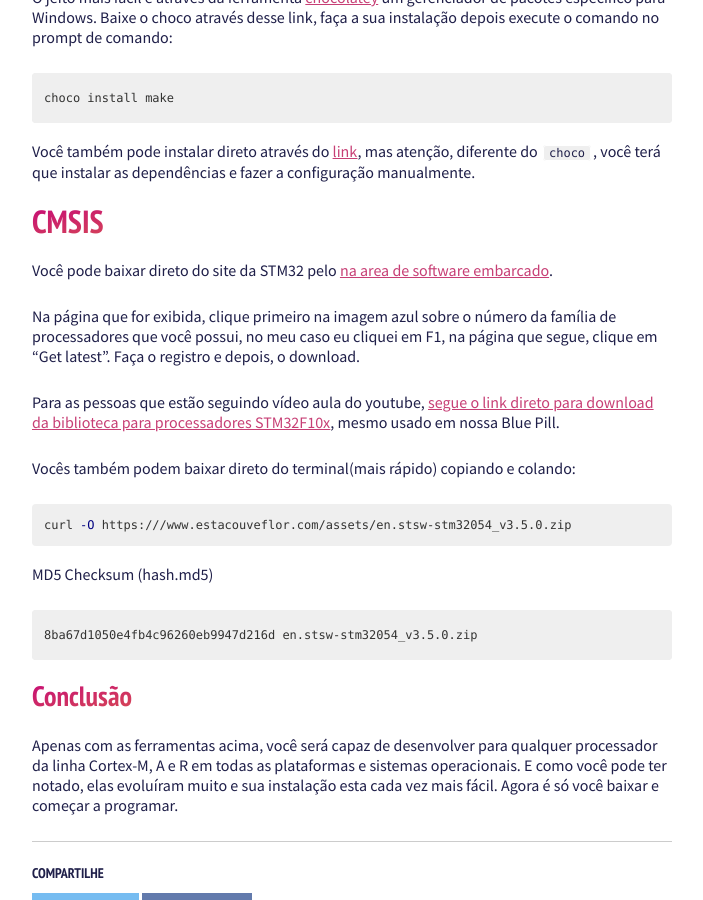
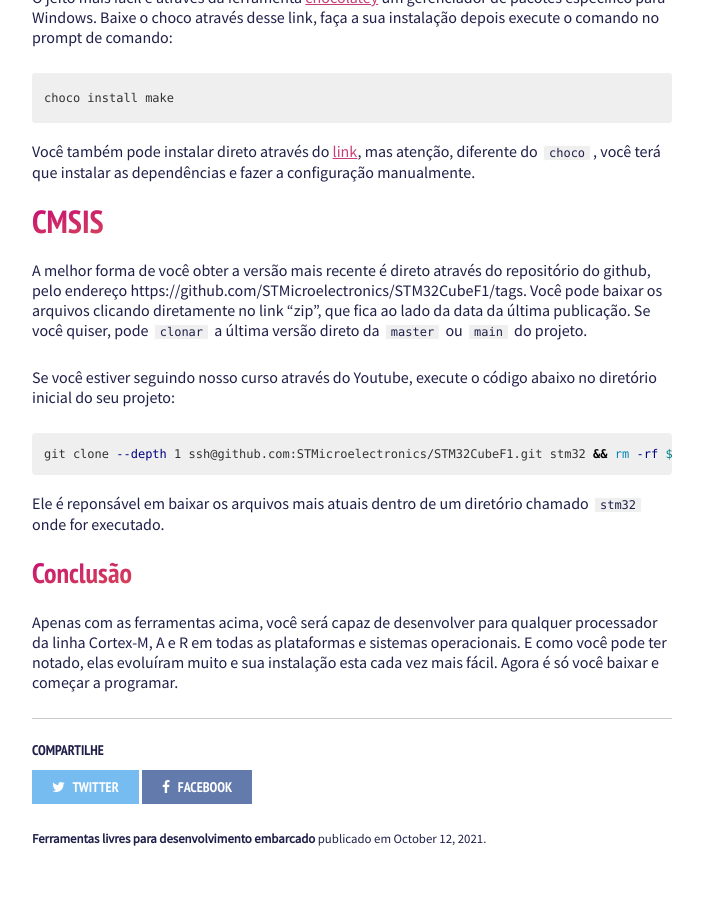
Before and after one commit to klaygomes/klaygomes.github.io, a Jekyll site: the page built from _posts/2021-10-12-stm32-sem-usar-ide.md, in a window 1280 px wide and 900 px high, scrolled down 4177 px. Shown: the whole window, without its empty margins (288-991 px from the left). Built offline with Jekyll 4.4.1, drawn with Linux system fonts in a browser that asks for light colours; nearby versions of some CDN libraries; comment, search, counter and statistics services are not loaded.

Commit message:
Update how to download cmsis

````diff
--- a/_posts/2021-10-12-stm32-sem-usar-ide.md
+++ b/_posts/2021-10-12-stm32-sem-usar-ide.md
@@ -210,27 +210,20 @@ manualmente.
 
 # CMSIS
 
-Você pode baixar direto do site da STM32 pelo
-[na area de software embarcado](https://www.st.com/en/embedded-software/stm32-standard-peripheral-libraries.html).
+A melhor forma de você obter a versão mais recente é direto através do repositório do github, pelo
+endereço https://github.com/STMicroelectronics/STM32CubeF1/tags. Você pode baixar os arquivos
+clicando diretamente no link "zip", que fica ao lado da data da última publicação. Se você quiser,
+pode `clonar` a última versão direto da `master` ou `main` do projeto.
 
-Na página que for exibida, clique primeiro na imagem azul sobre o número da família de processadores
-que você possui, no meu caso eu cliquei em F1, na página que segue, clique em "Get latest".
-Faça o registro e depois, o download.
-
-Para as pessoas que estão seguindo vídeo aula do youtube, [segue o link direto para download da
-biblioteca para processadores STM32F10x](/assets/en.stsw-stm32054_v3.5.0.zip), mesmo usado em nossa
-Blue Pill.
-
-Vocês também podem baixar direto do terminal(mais rápido) copiando e colando:
+Se você estiver seguindo nosso curso através do Youtube, execute o código abaixo no diretório
+inicial do seu projeto:
 
 {% highlight bash %}
-curl -O https:///www.estacouveflor.com/assets/en.stsw-stm32054_v3.5.0.zip
+git clone --depth 1 ssh@github.com:STMicroelectronics/STM32CubeF1.git stm32 && rm -rf $_/.git
 {% endhighlight %}
 
-MD5 Checksum (hash.md5)
-```sh
-8ba67d1050e4fb4c96260eb9947d216d en.stsw-stm32054_v3.5.0.zip
-```
+Ele é reponsável em baixar os arquivos mais atuais dentro de um diretório chamado `stm32` onde for
+executado.
 
 ## Conclusão
 
````
